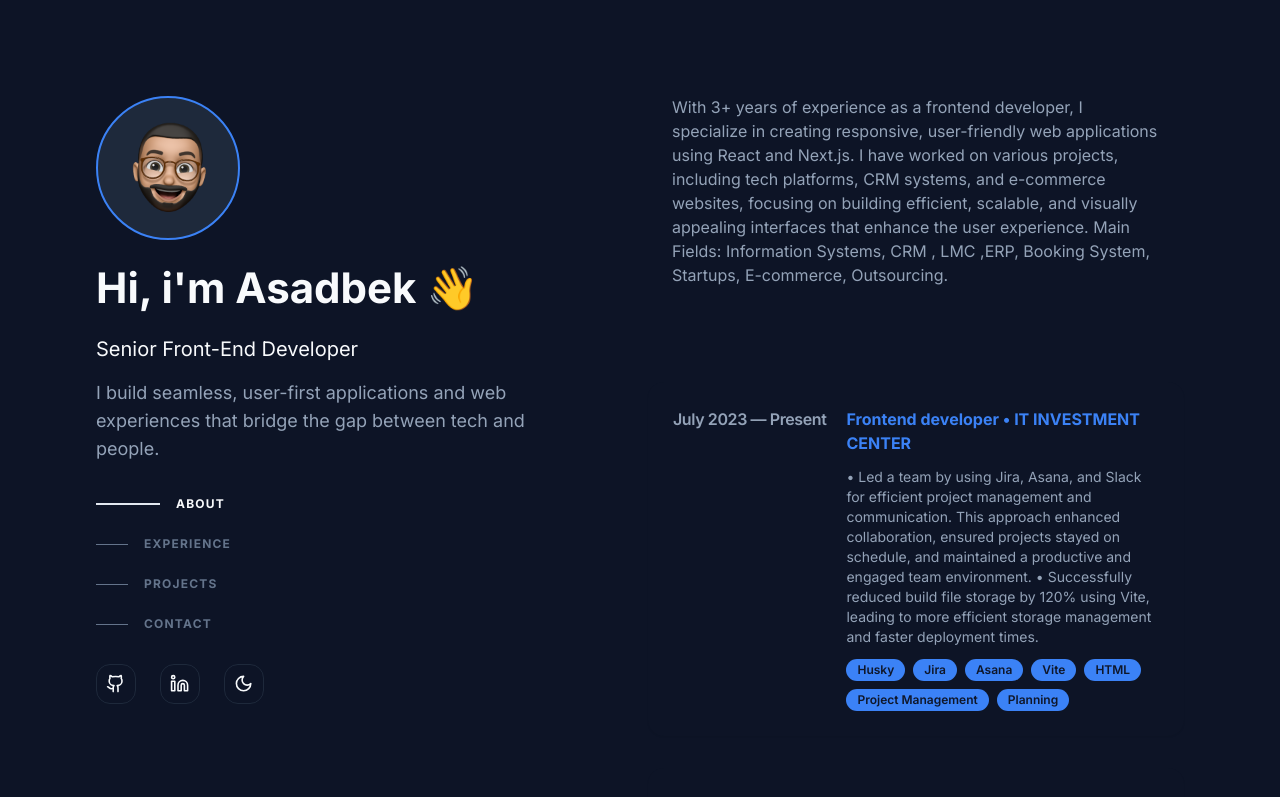
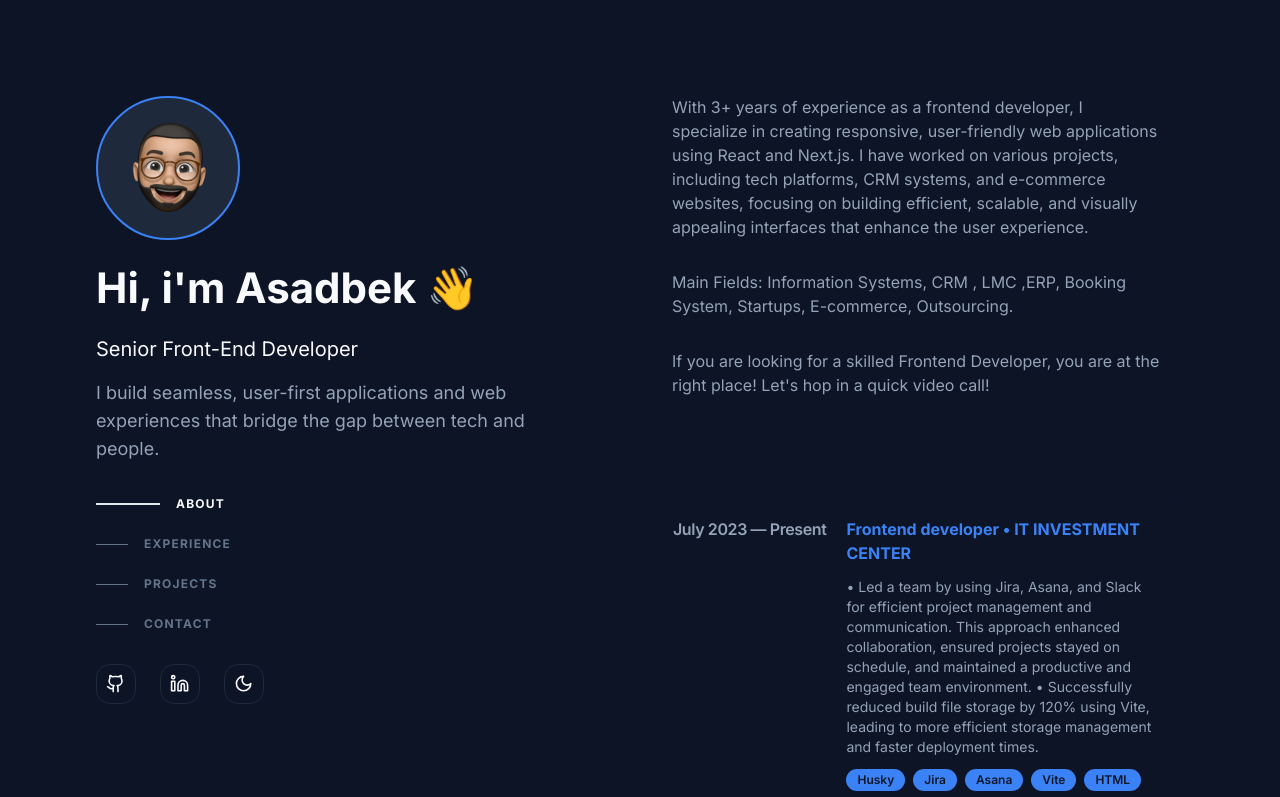
Before and after one commit to AsadbekAbdullayev/portfolio-v2, a Next.js app: page / in a window 1280 px wide. Shown: the top 797 px of the page. Built offline with nearby package versions, Linux system fonts and the light colour scheme.

Commit message:
Update About.tsx

```diff
--- a/components/About.tsx
+++ b/components/About.tsx
@@ -15,8 +15,7 @@ export default function About() {
           Next.js. I have worked on various projects, including tech platforms,
           CRM systems, and e-commerce websites, focusing on building efficient,
           scalable, and visually appealing interfaces that enhance the user
-          experience. Main Fields: Information Systems, CRM , LMC ,ERP, Booking
-          System, Startups, E-commerce, Outsourcing.
+          experience.
         </p>
         {/* <p className="text-start  text-muted-foreground lg:px-6">
           In parallel, my path took an exciting turn into the Web3 space,
@@ -35,12 +34,15 @@ export default function About() {
           critical milestones, boasting a trading volume of millions USD and
           attracting over 4,000 monthly active users.
         </p>
-        <p className="text-start text-muted-foreground lg:px-6">
-          Outside of work, I&#39;m an avid reader of blockchain and cryptography
-          and enjoy my time outdoors. Looking forward, I aim to leverage my
-          frontend development and quality assurance expertise to contribute to
-          impactful tech ventures.
-        </p> */}
+        */}
+        <p className="text-start text-muted-foreground lg:px-6 mt-[15px]">
+          Main Fields: Information Systems, CRM , LMC ,ERP, Booking
+          System, Startups, E-commerce, Outsourcing.
+        </p>
+         <p className="text-start text-muted-foreground lg:px-6 mt-[15px]">
+       If you are looking for a skilled Frontend Developer, you are at the right place!
+Let's hop in a quick video call!
+        </p>
       </div>
     </section>
   );
```
